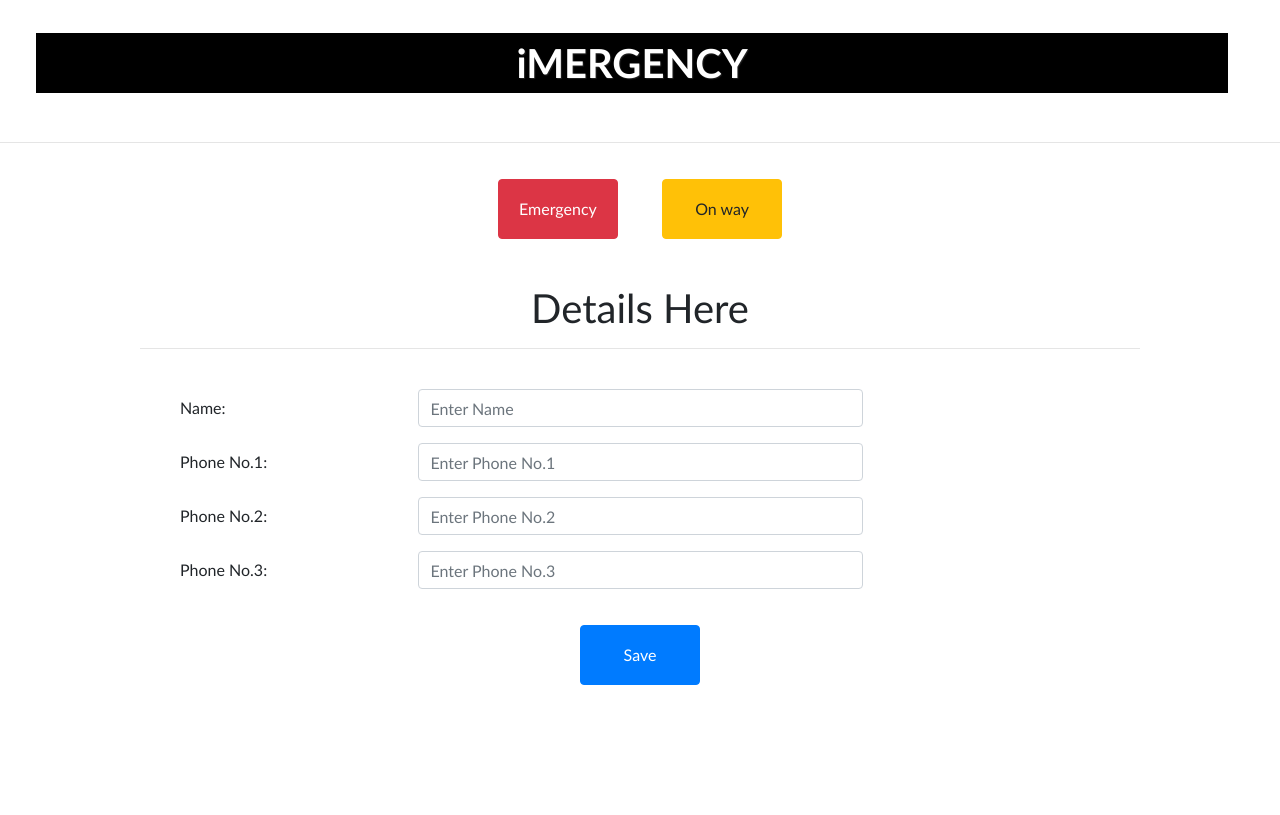
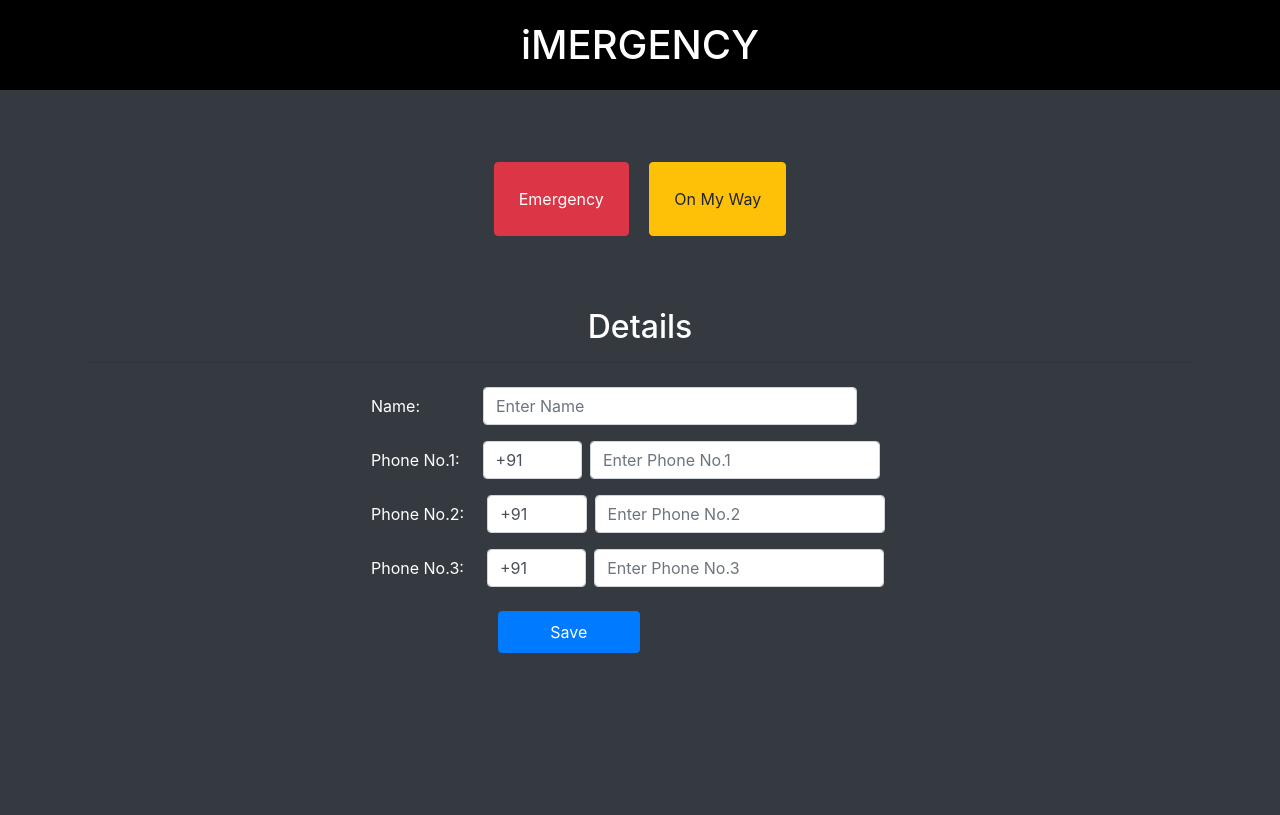
Before and after one commit to Suryam26/aarambh2020-iMERGENCY, a Django app: page / in a window 1280 px wide. After the commit the page ends 653 px from the top, so only its background shows below. Run offline with Django 3.2, Linux system fonts and the light colour scheme; some libraries are stand-ins or nearby versions.

Commit message:
home page edited

```diff
--- a/aarambh/imergency/static/css/styles.css
+++ b/aarambh/imergency/static/css/styles.css
@@ -1,42 +1,18 @@
-/** HEADER **/
-.navbar-brand{
-    width: 100%;
-    height: 100%;
+body {
+  color: white;
 }
-.navbar-brand h1 { /* Restaurant name */
-    text-align: center;
-   padding: 15px;
-   margin: 20px;
-  color: white;
-  font-size: 2em;
-  font-weight: bold;
-  text-shadow: 1px 1px 1px #222;
-  line-height: .75;
-  height:auto;
+
+header {
   background-color: black;
 }
 
-/* END HEADER */
-form{
-    margin: 20px;
-    padding: 20px;
+#button {
+  margin-top: 5%;
+  margin-bottom: 5%;
 }
-body{
-    font-family: calibri,Helvetica,sans-serif;
-    background-color:white;
+
+@media (min-width:768px) and (max-width:991px) {
+  #phoneHelp, #nameHelp {
+    margin-left: 22% !important;
+  }
 }
-.container
-{
-
-    height: auto;
-    padding: 70px;
-    padding-top: 25px;
-    background-color: white;
-
-}
-button{
-    width: 120px;
-    height: 60px;
-    margin: 20px;
-    padding: 3px;
-}
--- a/aarambh/imergency/templates/index.html
+++ b/aarambh/imergency/templates/index.html
@@ -16,70 +16,75 @@
     <title>iMERGENCY</title>
 
   </head>
-  <body>
+  <body class="bg-dark">
 
       <div class="d-none" id="url">{{url}}</div>
       <div class="d-none" id="emergency">{{emergency}}</div>
       <div class="d-none" id="reached">{{reached}}</div>
+
+      <!-- Header -->
       <header>
-          <div class="navbar">
-            <div class="navbar-brand">
-              <h1 >iMERGENCY</h1>
+          <div class="navbar navbar-dark">
+            <div class="navbar-brand ml-auto mr-auto">
+              <h1 class="my-2">iMERGENCY</h1>
             </div>
           </div>
       </header>
 
-      <hr>
-
-      <div class="col-md-12  text-center">
+      <!-- Buttons -->
+      <div class="container text-center" id="button">
           {% if reached != True %}
-            <button type="button" class="btn btn-danger bg-lg" onclick="sendSMS(1);">Emergency</button>
+            <button type="button" class="btn btn-danger bg-lg p-4 m-2" onclick="sendSMS(1);">Emergency</button>
             {% if emergency %}
-            <button type="button" class="btn btn-danger bg-lg" onclick="Stop();">Stop</button>
+            <button type="button" class="btn btn-danger bg-lg p-4 m-2" onclick="Stop();">Stop</button>
             {% endif %}
           {% endif %}
 
           {% if emergency != True %}
-            <button type="button" class="btn btn-warning bg-lg" onclick="sendSMS(2);">On way</button>
+            <button type="button" class="btn btn-warning bg-lg p-4 m-2" onclick="sendSMS(2);">On My Way</button>
             {% if reached %}
-            <button type="button" class="btn btn-success bg-lg" onclick="Stop();">Reached</button>
+            <button type="button" class="btn btn-success bg-lg p-4 m-2" onclick="Stop();">Reached</button>
             {% endif %}
           {% endif %}
       </div>
 
-      <div class="container ">
-          <center><h1>Details Here</h1></center>
+      <!-- Details -->
+      <div class="container">
+          <center><h2>Details</h2></center>
           <hr>
-          <form>
-              <div>
+          <form class="row my-4">
+              <div class="col offset-md-2 offset-lg-3">
                  <div class="form-group row">
-                     <label for="name" class=" col-md-3 col-sm-4 col-form-label">Name:</label>
-                     <div class="col-md-6 col-sm-10">
-                     <input required type="text" class="form-control" id="name" placeholder="Enter Name">
-                     <div id="nameHelp" class="form-text text-danger mt-0">Please enter your name.</div>
+                     <label for="name" class="col-form-label ml-3 mr-3">Name:</label>
+                     <div class="row mx-2 col-md-8 col-lg-6">
+                       <input required type="text" class="form-control ml-md-4 col" id="name" placeholder="Enter Name">
                      </div>
+                     <div id="nameHelp" class="form-text text-danger ml-4 ml-lg-0">Please enter your name.</div>
                  </div>
                  <div class="form-group row">
-                     <label for="phoneno1" class="col-md-3 col-sm-4 col-form-label">Phone No.1:</label>
-                     <div class=" col-md-6 col-sm-10">
-                        <input required type="text" class="form-control" id="phone1" placeholder="Enter Phone No.1">
-                        <div id="phoneHelp" class="form-text text-danger mt-0">Enter atleast one phone number.</div>
+                     <label for="phoneno1" class="col-form-label ml-3">Phone No.1:</label>
+                     <div class="row mx-2 col-md-8 col-lg-6">
+                       <input type="text" class="form-control col-2 col-md-3" value="+91" size="2">
+                       <input required type="text" class="form-control ml-2 col" id="phone1" placeholder="Enter Phone No.1">
                      </div>
+                     <div id="phoneHelp" class="form-text text-danger ml-4 ml-lg-0">Enter atleast one phone number.</div>
                  </div>
                  <div class="form-group row">
-                      <label for="phoneno2" class="col-md-3 col-sm-4 col-form-label">Phone No.2:</label>
-                      <div class=" col-md-6 col-sm-10">
-                          <input required type="text" class="form-control" id="phone2" placeholder="Enter Phone No.2">
+                      <label for="phoneno2" class="col-form-label ml-3">Phone No.2:</label>
+                      <div class="row mx-2 col-md-8 col-lg-6">
+                        <input type="text" class="form-control col-2 col-md-3" value="+91" size="2">
+                        <input required type="text" class="form-control ml-2 col" id="phone2" placeholder="Enter Phone No.2">
                       </div>
                  </div>
                  <div class="form-group row">
-                      <label for="phoneno3" class=" col-md-3 col-sm-4 col-form-label">Phone No.3:</label>
-                      <div class="col-md-6 col-sm-10">
-                          <input required type="text" class="form-control" id="phone3" placeholder="Enter Phone No.3">
+                      <label for="phoneno3" class="col-form-label ml-3">Phone No.3:</label>
+                      <div class="row mx-2 col-md-8 col-lg-6">
+                        <input type="text" class="form-control col-2 col-md-3" value="+91" size="2">
+                        <input required type="text" class="form-control ml-2 col" id="phone3" placeholder="Enter Phone No.3">
                       </div>
                  </div>
-                 <div class="col-lg-12 col-md-12 col-sm-12 text-center">
-                    <button type="button" class="btn btn-primary" onclick="save();">Save</button>
+                 <div class="form-group row my-4">
+                    <button type="button" class="btn btn-primary offset-4 offset-md-3 offset-lg-2 col-4 col-md-3 col-lg-2 p-2" onclick="save();">Save</button>
                  </div>
               </div>
           </form>
```
